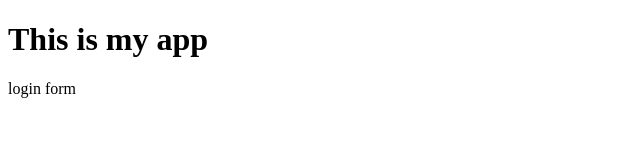
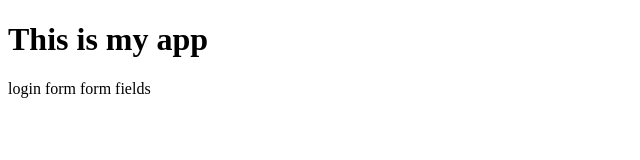
Before and after one commit to dkkawathe20/app2, a plain HTML site: page index.html in a window 1280 px wide. Shown: the full height of the page, 0-640 px from the left. Drawn offline with Linux system fonts and the light colour scheme.

Commit message:
edited index

```diff
--- a/index.html
+++ b/index.html
@@ -11,7 +11,7 @@
 <body>
     <h1> This is my app</h1>
     login form
-
+    form fields
 </body>
 
 </html>
```
